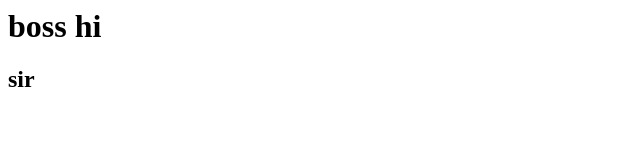
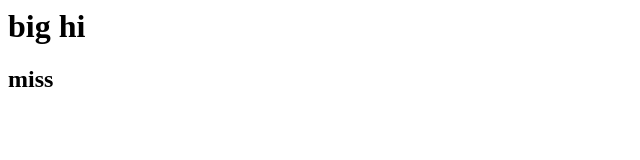
Before and after one commit to jagadamma/new, a plain HTML site: page index.html in a window 1280 px wide. Shown: the whole page, without its empty margins (0-640 px from the left). Drawn offline with Linux system fonts and the light colour scheme.

Commit message:
Update index.html

```diff
--- a/index.html
+++ b/index.html
@@ -1,2 +1,2 @@
-<h1> boss hi</h1>
-<h2> sir </h2>
+<h1> big hi</h1>
+<h2> miss </h2>
```
